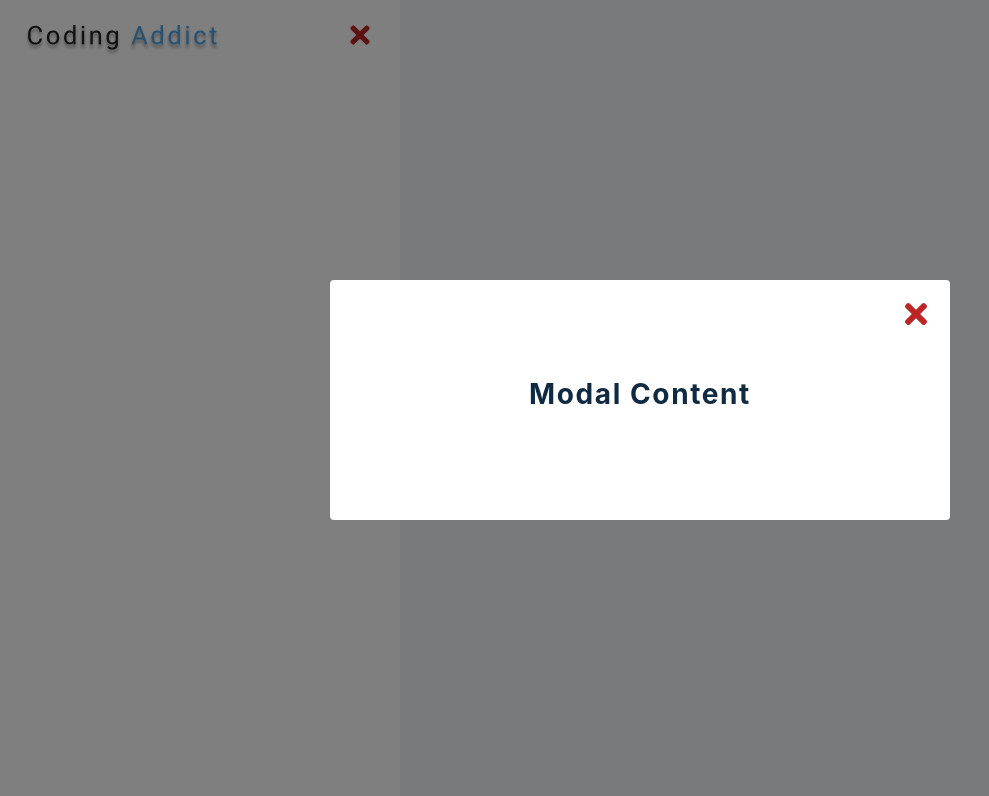
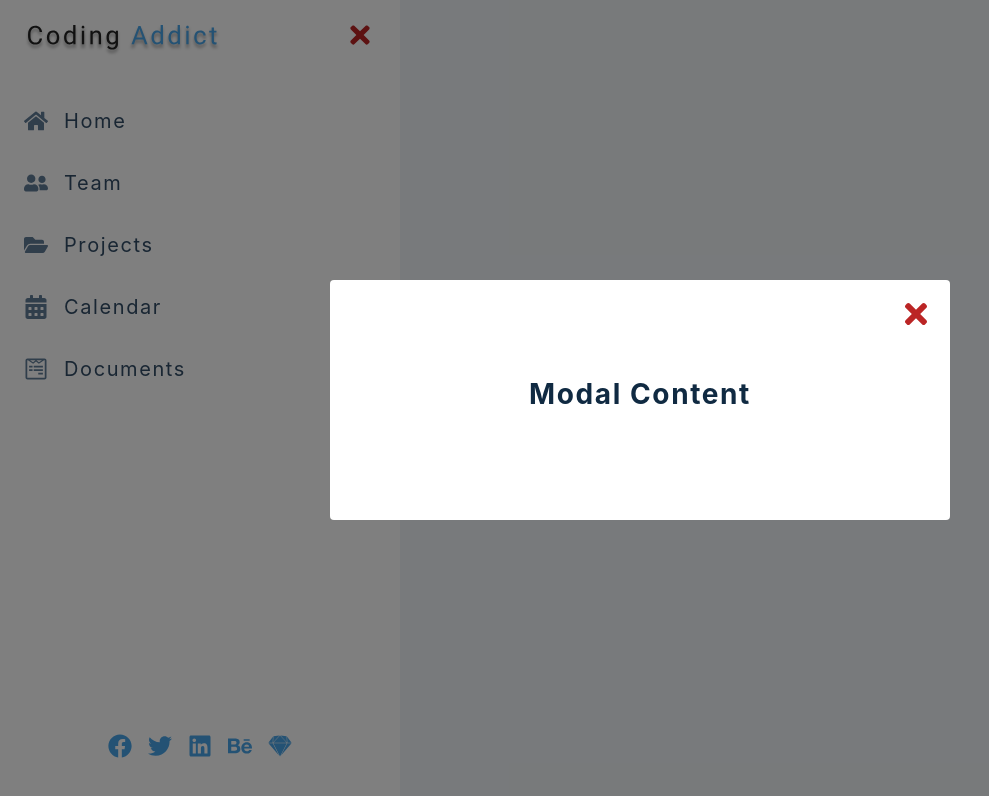
Before and after one commit to veyseltosun/react-sidebar, a React (Create React App) app in the folder sidebar/: page / in a window 1280 px wide. Shown: the top 796 px of the page, without its empty margins (0-989 px from the left). Built offline with nearby package versions, Linux system fonts and the light colour scheme.

Commit message:
mapping links and socials.

```diff
--- a/sidebar/src/Sidebar.jsx
+++ b/sidebar/src/Sidebar.jsx
@@ -13,6 +13,28 @@ function Sidebar() {
             </button>
         </div>
 
+        <ul className='links'>
+            {links.map((item)=>{
+                const{id, url, text, icon} = item;
+                return(
+                    <li key={id} >
+
+                        <a href={url} >{icon} {text}</a>
+                    </li>
+                )
+            })}
+        </ul>
+        <ul className='social-icons'>
+            {social.map((item)=>{
+                const{id, url, icon} = item;
+                return(
+                    <li key={id}>
+                        <a href={url}>{icon}</a>
+                    </li>
+                )
+            })}
+        </ul>
+
     </aside>
   )
 }
```
